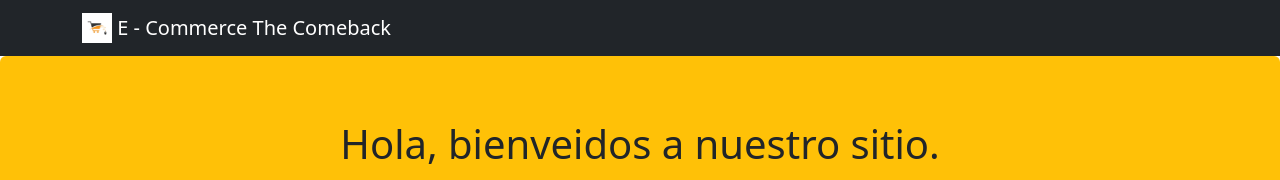
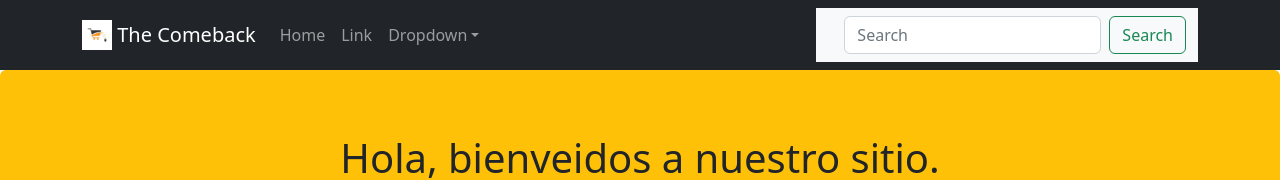
Before and after one commit to facund1n/reactcommerce, a React (Create React App) app: page / in a window 1280 px wide. Shown: the top 180 px of the page. Built offline with nearby package versions, Linux system fonts and the light colour scheme; no server answers.

Commit message:
hamburger menu

```diff
--- a/src/components/Header.jsx
+++ b/src/components/Header.jsx
@@ -1,24 +1,45 @@
-import React from "react";
-import { Navbar, Container } from "react-bootstrap";
+import { Navbar, Container, NavDropdown, Nav } from "react-bootstrap";
+import Cart from "./Cart";
 
 const Header = () => {
   return (
-    <div>
-      <Navbar bg="dark" variant="dark">
+    <>
+      <Navbar bg="dark" variant="dark" expand="lg">
         <Container>
           <Navbar.Brand href="#home">
             <img
-              alt=""
+              alt="logo"
               src="/img/logo.jpg"
               width="30"
               height="30"
-              className="d-inline-block align-top"
+              className="d-inline-block align-top m-auto"
             />{" "}
-            E - Commerce The Comeback
+            The Comeback
           </Navbar.Brand>
+          <Navbar.Toggle aria-controls="basic-navbar-nav" />
+          <Navbar.Collapse id="basic-navbar-nav">
+            <Nav className="me-auto">
+              <Nav.Link href="#home">Home</Nav.Link>
+              <Nav.Link href="#link">Link</Nav.Link>
+              <NavDropdown title="Dropdown" id="basic-nav-dropdown">
+                <NavDropdown.Item href="#action/3.1">Action</NavDropdown.Item>
+                <NavDropdown.Item href="#action/3.2">
+                  Another action
+                </NavDropdown.Item>
+                <NavDropdown.Item href="#action/3.3">
+                  Something
+                </NavDropdown.Item>
+                <NavDropdown.Divider />
+                <NavDropdown.Item href="#action/3.4">
+                  Separated link
+                </NavDropdown.Item>
+              </NavDropdown>
+            </Nav>
+          </Navbar.Collapse>
+          <Cart />
         </Container>
       </Navbar>
-    </div>
+    </>
   );
 };
 
```
